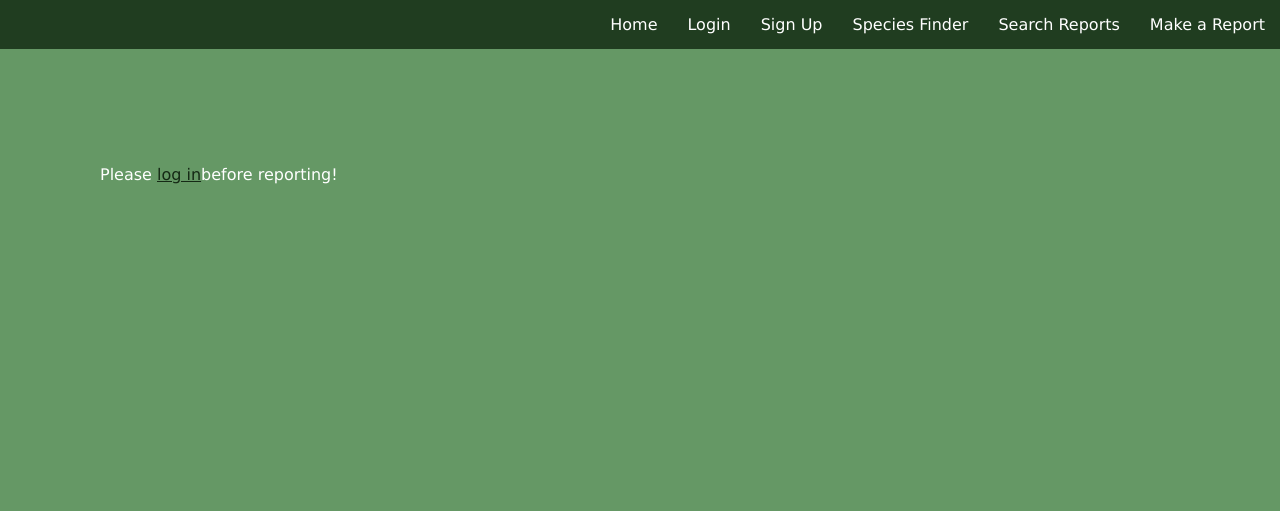
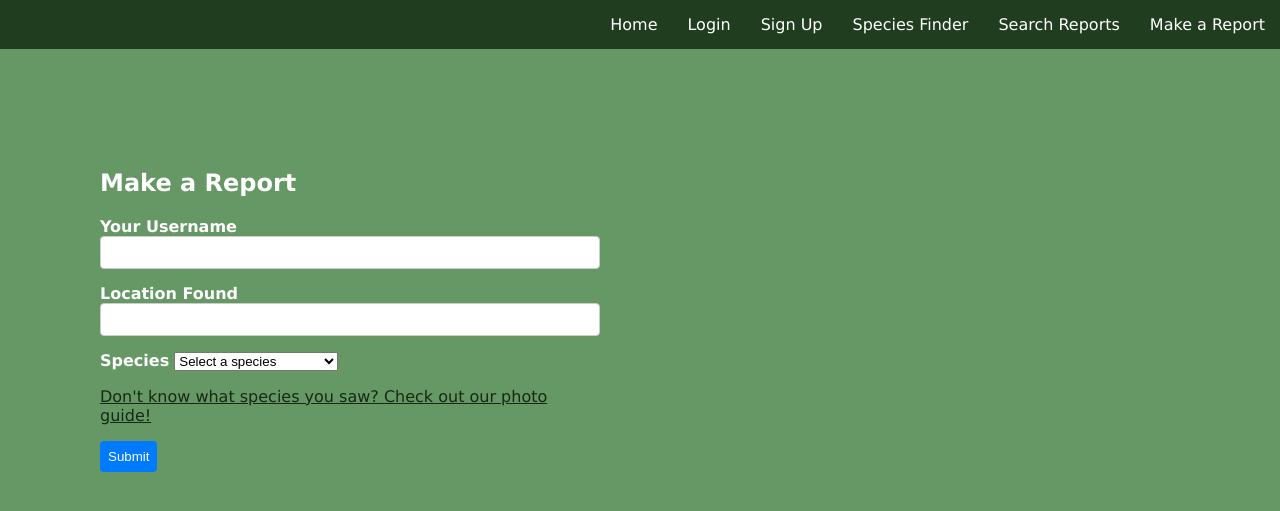
Before and after one commit to jackcado/yr12website-development-project, a Flask app: page /report in a window 1280 px wide. Shown: the top 511 px of the page. Run offline with Flask 3, Linux system fonts and the light colour scheme; data comes from the database, SQL or seed files in the repository.

Commit message:
ykw this is fine im done

```diff
--- a/app.py
+++ b/app.py
@@ -92,7 +92,7 @@ def report():
     sql = "SELECT speciesid, commonname FROM species"
     results = query_db(sql)
 
-    return render_template('report.html',species=results,)
+    return render_template('report.html', species=results)
 
 #route to show all reports made, can each be clicked on to lead to their own unique pages
 @app.route('/searchreports', methods = ["GET", "POST"])
--- a/static/style.css
+++ b/static/style.css
@@ -83,6 +83,9 @@ body{
 }
 .navbar li{
     float: right;
+}
+.navbar p{
+    float: left;
 }
 
 
--- a/templates/report.html
+++ b/templates/report.html
@@ -4,15 +4,14 @@
 <!-- this section is for the report post form -->
 <main>
     <div class="report-container">
-        {% if session["username"] == "admin" %}
         <form action="/report" method="post">
             <h2>Make a Report</h2>
 
             <!-- text boxes for location found-->
-            <!-- <div class="input-group">
+            <div class="input-group">
                 <label for="username">Your Username</label>
                 <input type="text" name="username" required></input>
-            </div> -->
+            </div>
             <div class="input-group">
                 <label for="location">Location Found</label>
                 <input type="text" name="location" required></input>
@@ -36,11 +35,6 @@
             <!-- submit button -->
             <button type="submit">Submit</button>
         </form>
-        {% else %}
-            <div class="loggedout">
-                <p>Please <a href="/login"> log in</a>before reporting!</p>
-            </div>
-        {% endif %}
     </div>
 </main>
 
```
